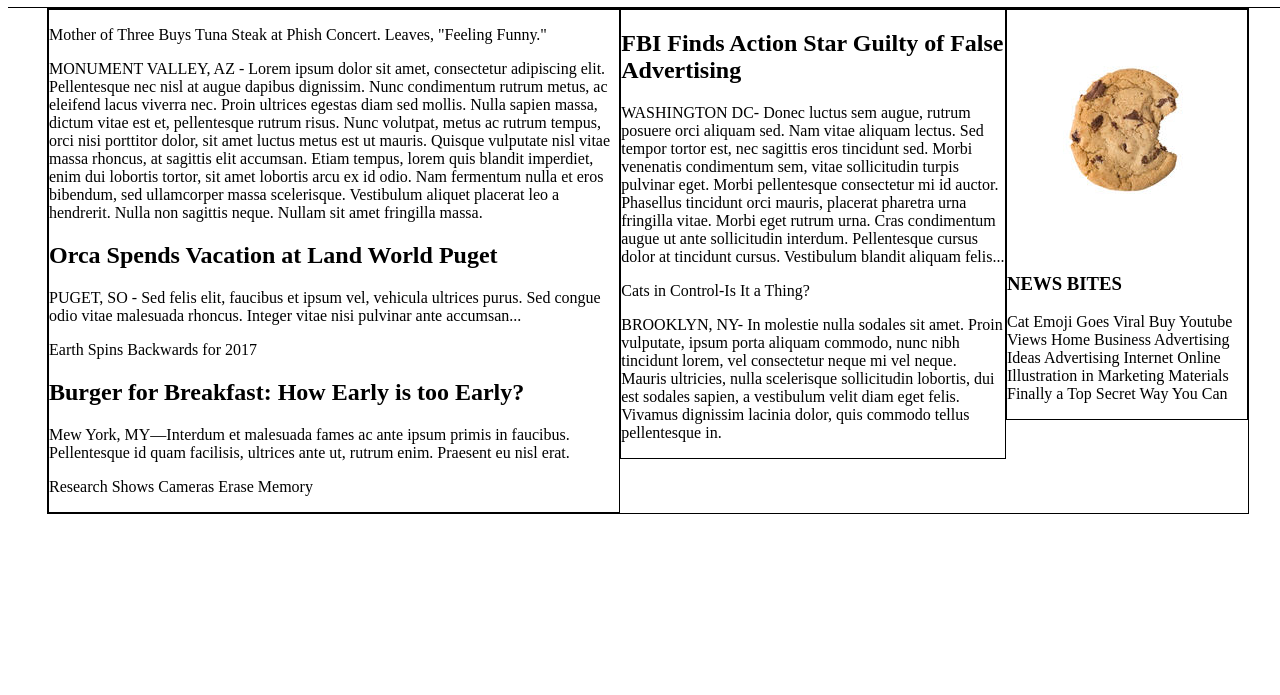
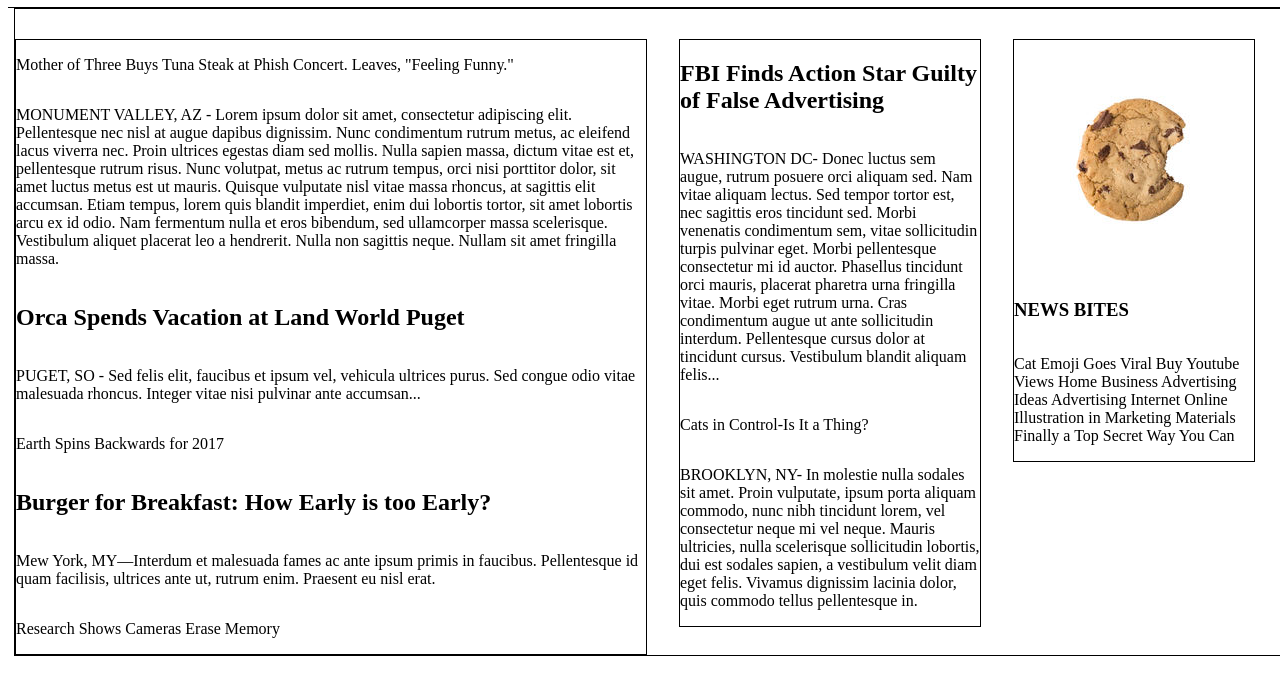
Before and after one commit to drood87/my_times_newspaper, a plain HTML site: page index.html in a window 1280 px wide. Shown: the part 81-776 px from the top of the page. Drawn offline with Linux system fonts and the light colour scheme.

Commit message:
fixed some layout issues made it more neat

```diff
--- a/index.html
+++ b/index.html
@@ -23,9 +23,8 @@
 	<section>
 
 	  <article>
-		<div class="column">
-		  <div class="large">
-			<p>Mother of Three Buys Tuna Steak at Phish Concert. Leaves, "Feeling Funny."</p>
+		<div class="column large">
+		 	<p>Mother of Three Buys Tuna Steak at Phish Concert. Leaves, "Feeling Funny."</p>
 			<p>MONUMENT VALLEY, AZ - Lorem ipsum dolor sit amet, consectetur adipiscing elit. Pellentesque nec nisl at augue dapibus dignissim. Nunc condimentum rutrum metus, ac eleifend lacus viverra nec. Proin ultrices egestas diam sed mollis. Nulla sapien massa, dictum vitae est et, pellentesque rutrum risus. Nunc volutpat, metus ac rutrum tempus, orci nisi porttitor dolor, sit amet luctus metus est ut mauris. Quisque vulputate nisl vitae massa rhoncus, at sagittis elit accumsan. Etiam tempus, lorem quis blandit imperdiet, enim dui lobortis tortor, sit amet lobortis arcu ex id odio. Nam fermentum nulla et eros bibendum, sed ullamcorper massa scelerisque. Vestibulum aliquet placerat leo a hendrerit. Nulla non sagittis neque. Nullam sit amet fringilla massa.</p>
 			<h2>Orca Spends Vacation at Land World Puget</h2>
 			<p>PUGET, SO - Sed felis elit, faucibus et ipsum vel, vehicula ultrices purus. Sed congue odio vitae malesuada rhoncus. Integer vitae nisi pulvinar ante accumsan...</p>
@@ -34,28 +33,26 @@
 			<p>Mew York, MY—Interdum et malesuada fames ac ante ipsum primis in faucibus. Pellentesque id quam facilisis, ultrices ante ut, rutrum enim. Praesent eu nisl erat.</p>
 			<p>Research Shows Cameras Erase Memory</p>
 		  </div>
-		</div>
 
 	  </article>
 
 	  <article>
-		<div class="column">
-			<div class="medium">
+		<div class="column medium">
+
 				<h2>FBI Finds Action Star Guilty of False Advertising</h2>
 				<p>WASHINGTON DC- Donec luctus sem augue, rutrum posuere orci aliquam sed. Nam vitae aliquam lectus. Sed tempor tortor est, nec sagittis eros tincidunt sed. Morbi venenatis condimentum sem, vitae sollicitudin turpis pulvinar eget. Morbi pellentesque consectetur mi id auctor. Phasellus tincidunt orci mauris, placerat pharetra urna fringilla vitae. Morbi eget rutrum urna. Cras condimentum augue ut ante sollicitudin interdum. Pellentesque cursus dolor at tincidunt cursus. Vestibulum blandit aliquam felis...</p>
 				<p>Cats in Control-Is It a Thing?</p>
 				<p>BROOKLYN, NY- In molestie nulla sodales sit amet. Proin vulputate, ipsum porta aliquam commodo, nunc nibh tincidunt lorem, vel consectetur neque mi vel neque. Mauris ultricies, nulla scelerisque sollicitudin lobortis, dui est sodales sapien, a vestibulum velit diam eget felis. Vivamus dignissim lacinia dolor, quis commodo tellus pellentesque in.</p>
-			</div>
+
 		</div>
 	  </article>
 
 	  <article>
-	    <div class="column">
-	    	<div class="small">
+	    <div class="column small">
+
 	    		<img src="./resources/images/img-news-bite.png">
 	    		<h3>NEWS BITES</h3>
 	    		<p>Cat Emoji Goes Viral Buy Youtube Views Home Business Advertising Ideas Advertising Internet Online Illustration in Marketing Materials Finally a Top Secret Way You Can</p>
-	    	</div>
 
 		</div>
 	  </article>
--- a/resources/style.css
+++ b/resources/style.css
@@ -44,12 +44,15 @@ section {
 	display: flex;
 	border: 1px solid black;
 	margin: 0 auto;
-	max-width: 1200px;
+	max-width: 1266px;
 }
 
 .column {
 	display: flex;
+	flex-direction: column;
 	border: 1px solid black;
+	margin-right: 32px;
+	margin-top: 30px;
 }
 
 .column.large {
@@ -69,5 +72,4 @@ section {
 
 h6 {
 	border: 1px solid black;
-
 }
```
